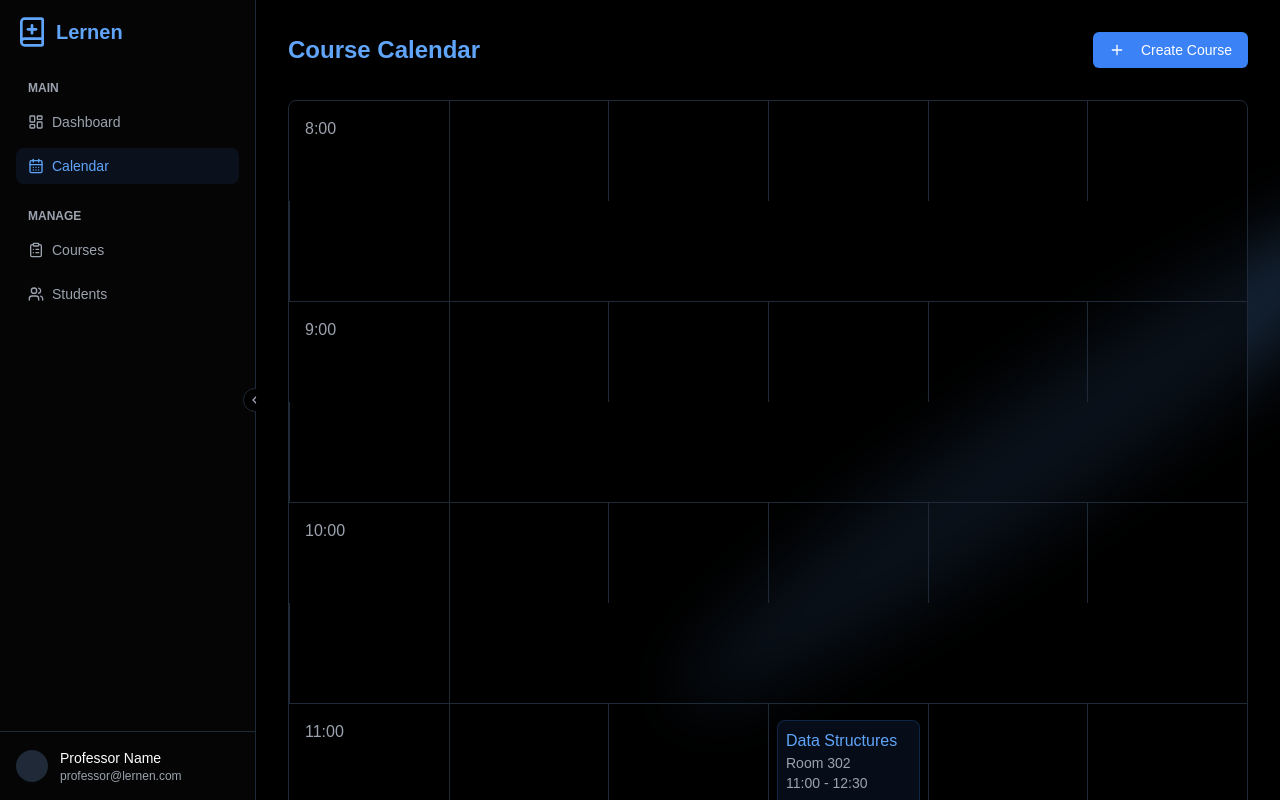
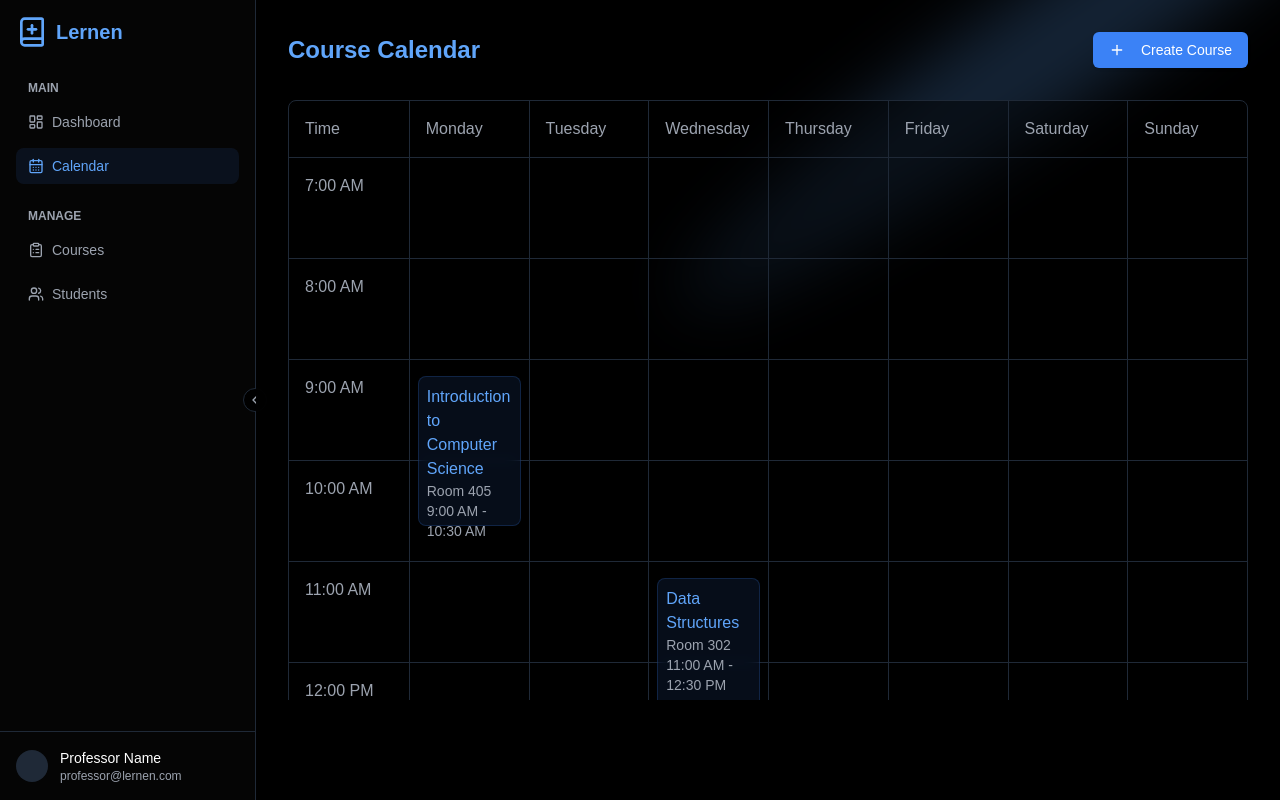
Before and after one commit to datasheng/csc336-teamproject-repo-bigdata, a Next.js app in the folder lernen/: page /professor/calendar in a window 1280 px wide. Built offline with nearby package versions, Linux system fonts and the light colour scheme.

Commit message:
Added Scroll Feature on Professor's Calendar

```diff
--- a/lernen/src/app/professor/calendar/page.tsx
+++ b/lernen/src/app/professor/calendar/page.tsx
@@ -13,6 +13,27 @@ import {
 } from "@/components/ui/dialog";
 import { Button } from "@/components/ui/button";
 import Navbar from '@/components/ui/navbar';
+
+// Helper function to format time in 12-hour format
+const formatTime = (time: string) => {
+    const [hours, minutes] = time.split(':').map(Number);
+    const period = hours >= 12 ? 'PM' : 'AM';
+    const formattedHours = hours % 12 || 12;
+    return `${formattedHours}:${minutes.toString().padStart(2, '0')} ${period}`;
+};
+
+// Generate time slots from 7 AM to 9 PM
+const generateTimeSlots = () => {
+    const slots = [];
+    for (let hour = 7; hour <= 21; hour++) {
+        const formattedHour = hour.toString().padStart(2, '0');
+        slots.push(`${formattedHour}:00`);
+    }
+    return slots;
+};
+
+const timeSlots = generateTimeSlots();
+const daysOfWeek = ["Monday", "Tuesday", "Wednesday", "Thursday", "Friday", "Saturday", "Sunday"];
 
 // Dummy data structure that matches potential PostgreSQL schema
 const dummyCourses = [
@@ -38,9 +59,6 @@ const dummyCourses = [
     }
 ];
 
-const daysOfWeek = ["Monday", "Tuesday", "Wednesday", "Thursday", "Friday", "Saturday", "Sunday"];
-const timeSlots = Array.from({ length: 15 }, (_, i) => `${i + 8}:00`); // 7 AM to 9 PM
-
 export default function CalendarPage() {
     const [isNavCollapsed, setIsNavCollapsed] = useState(false);
     const [courses, setCourses] = useState(dummyCourses);
@@ -54,46 +72,80 @@ export default function CalendarPage() {
     });
     const [isDialogOpen, setIsDialogOpen] = useState(false);
 
-    const handleCreateCourse = (e: any) => {
+    const handleCreateCourse = (e: React.FormEvent) => {
         e.preventDefault();
-        // DummyData, use POST request when using PostgreSQL
+        // Validate time format and course overlap
+        if (!isValidTimeRange(newCourse.startTime, newCourse.endTime)) {
+            alert("Invalid time range. End time must be after start time.");
+            return;
+        }
+
+        if (hasTimeConflict(newCourse)) {
+            alert("This time slot conflicts with an existing course.");
+            return;
+        }
+
         setCourses([...courses, {
             ...newCourse,
             id: courses.length + 1,
             professorId: 1
         }]);
         setIsDialogOpen(false);
+        setNewCourse({
+            name: "",
+            code: "",
+            location: "",
+            startTime: "",
+            endTime: "",
+            dayOfWeek: "Monday"
+        });
     };
 
-    // Helper function to convert time string to minutes since midnight
-    const timeToMinutes = (time: any) => {
+    const isValidTimeRange = (start: string, end: string) => {
+        const startMinutes = timeToMinutes(start);
+        const endMinutes = timeToMinutes(end);
+        return startMinutes < endMinutes;
+    };
+
+    const hasTimeConflict = (newCourse: any) => {
+        return courses.some(existingCourse => {
+            if (existingCourse.dayOfWeek !== newCourse.dayOfWeek) return false;
+
+            const newStart = timeToMinutes(newCourse.startTime);
+            const newEnd = timeToMinutes(newCourse.endTime);
+            const existingStart = timeToMinutes(existingCourse.startTime);
+            const existingEnd = timeToMinutes(existingCourse.endTime);
+
+            return (newStart < existingEnd && newEnd > existingStart);
+        });
+    };
+
+    const timeToMinutes = (time: string) => {
         const [hours, minutes] = time.split(':').map(Number);
         return hours * 60 + minutes;
     };
 
-    // Helper function to check if a course overlaps with a given time slot
-    const doesCourseOverlap = (course: any, slotTime: any) => {
+    const doesCourseOverlap = (course: any, slotTime: string) => {
         const courseStart = timeToMinutes(course.startTime);
         const courseEnd = timeToMinutes(course.endTime);
         const slotStart = timeToMinutes(slotTime);
-        const slotEnd = timeToMinutes(slotTime) + 60; // Assuming 1-hour slots
+        const slotEnd = timeToMinutes(slotTime) + 60;
 
         return courseStart < slotEnd && courseEnd > slotStart;
     };
 
-    const getCourseForSlot = (day: any, time: any) => {
+    const getCourseForSlot = (day: string, time: string) => {
         return courses.find(course =>
             course.dayOfWeek === day &&
             doesCourseOverlap(course, time)
         );
     };
 
-    // Calculate the height of a course card based on its duration
     const getCourseHeight = (course: any) => {
         const startMinutes = timeToMinutes(course.startTime);
         const endMinutes = timeToMinutes(course.endTime);
         const duration = endMinutes - startMinutes;
-        const hourHeight = 100; // Base height for one hour in pixels
+        const hourHeight = 100;
         return (duration / 60) * hourHeight;
     };
 
@@ -129,13 +181,13 @@ export default function CalendarPage() {
                                 </DialogHeader>
 
                                 <form onSubmit={handleCreateCourse} className="space-y-4 mt-4">
-                                    {/* Form fields remain the same */}
                                     <div className="space-y-2">
                                         <label className="text-sm text-gray-400">Course Name</label>
                                         <div className="relative">
                                             <BookOpen className="absolute left-3 top-2.5 h-4 w-4 text-gray-500" />
                                             <input
                                                 type="text"
+                                                required
                                                 className="w-full pl-10 px-4 py-2 bg-black border border-gray-800 rounded-lg focus:outline-none focus:border-blue-500"
                                                 placeholder="Introduction to Computer Science"
                                                 value={newCourse.name}
@@ -150,6 +202,7 @@ export default function CalendarPage() {
                                             <Hash className="absolute left-3 top-2.5 h-4 w-4 text-gray-500" />
                                             <input
                                                 type="text"
+                                                required
                                                 className="w-full pl-10 px-4 py-2 bg-black border border-gray-800 rounded-lg focus:outline-none focus:border-blue-500"
                                                 placeholder="CSC 101"
                                                 value={newCourse.code}
@@ -165,6 +218,7 @@ export default function CalendarPage() {
                                                 <Clock className="absolute left-3 top-2.5 h-4 w-4 text-gray-500" />
                                                 <input
                                                     type="time"
+                                                    required
                                                     className="w-full pl-10 px-4 py-2 bg-black border border-gray-800 rounded-lg focus:outline-none focus:border-blue-500"
                                                     value={newCourse.startTime}
                                                     onChange={(e) => setNewCourse({ ...newCourse, startTime: e.target.value })}
@@ -178,6 +232,7 @@ export default function CalendarPage() {
                                                 <Clock className="absolute left-3 top-2.5 h-4 w-4 text-gray-500" />
                                                 <input
                                                     type="time"
+                                                    required
                                                     className="w-full pl-10 px-4 py-2 bg-black border border-gray-800 rounded-lg focus:outline-none focus:border-blue-500"
                                                     value={newCourse.endTime}
                                                     onChange={(e) => setNewCourse({ ...newCourse, endTime: e.target.value })}
@@ -192,6 +247,7 @@ export default function CalendarPage() {
                                             <MapPin className="absolute left-3 top-2.5 h-4 w-4 text-gray-500" />
                                             <input
                                                 type="text"
+                                                required
                                                 className="w-full pl-10 px-4 py-2 bg-black border border-gray-800 rounded-lg focus:outline-none focus:border-blue-500"
                                                 placeholder="Room 405"
                                                 value={newCourse.location}
@@ -203,6 +259,7 @@ export default function CalendarPage() {
                                     <div className="space-y-2">
                                         <label className="text-sm text-gray-400">Day of Week</label>
                                         <select
+                                            required
                                             className="w-full px-4 py-2 bg-black border border-gray-800 rounded-lg focus:outline-none focus:border-blue-500"
                                             value={newCourse.dayOfWeek}
                                             onChange={(e) => setNewCourse({ ...newCourse, dayOfWeek: e.target.value })}
@@ -224,17 +281,27 @@ export default function CalendarPage() {
                         </Dialog>
                     </div>
 
-                    {/* Calendar Grid */}
-                    <div className="relative z-10 overflow-x-auto">
+                    {/* Scrollable Calendar Grid */}
+                    <div className="relative z-10 h-[calc(100vh-200px)] overflow-hidden">
+                        <div className="h-full overflow-x-auto overflow-y-auto
+                                        scrollbar-thin scrollbar-track-black scrollbar-thumb-blue-600">
                             <div className="min-w-[800px] bg-black/50 rounded-lg border border-gray-800">
+                            {/* Calendar Header*/}
+                            <div className="grid grid-cols-8 border-b border-gray-800">
+                                <div className="p-4 text-gray-400">Time</div>
+                                {daysOfWeek.map(day => (
+                                    <div key={day} className="p-4 text-gray-400 font-medium border-l border-gray-800">
+                                        {day}
+                                    </div>
+                                ))}
+                            </div>
                             <div className="relative">
                                 {timeSlots.map(time => (
-                                    <div key={time} className="grid grid-cols-6 border-b border-gray-800">
-                                        <div className="p-4 text-gray-400">{time}</div>
+                                    <div key={time} className="grid grid-cols-8 border-b border-gray-800">
+                                        <div className="p-4 text-gray-400">{formatTime(time)}</div>
                                         {daysOfWeek.map(day => {
                                             const course = getCourseForSlot(day, time);
                                             const isStartTime = course && course.startTime === time;
-                                            const colIndex = daysOfWeek.indexOf(day) + 1;
 
                                             return (
                                                 <div key={day} className="p-4 border-l border-gray-800 relative min-h-[100px]">
@@ -251,7 +318,9 @@ export default function CalendarPage() {
                                                             <div className="relative z-30">
                                                                 <p className="text-blue-400 font-medium">{course.name}</p>
                                                                 <p className="text-sm text-gray-400">{course.location}</p>
-                                                                <p className="text-sm text-gray-400">{`${course.startTime} - ${course.endTime}`}</p>
+                                                                <p className="text-sm text-gray-400">
+                                                                    {`${formatTime(course.startTime)} - ${formatTime(course.endTime)}`}
+                                                                </p>
                                                             </div>
                                                         </div>
                                                     )}
@@ -264,6 +333,7 @@ export default function CalendarPage() {
                         </div>
                         </div>
                     </div>
+                </div>
             </main>
         </div>
     );
--- a/lernen/src/app/selectrole/page.tsx
+++ b/lernen/src/app/selectrole/page.tsx
@@ -6,7 +6,7 @@ import BlurFade from "@/components/ui/blur-fade";
 import { HoverEffect } from "@/components/ui/card-hover-effect";
 import Link from "next/link";
 
-{/* TODO : student page.tsx, and prof page.tsx
+{/* TODO : student page.tsx
            Redirect back to Student Dashboard, going to have a signup */}
 
 export default function SelectRole() {
```
Also changed, not shown: lernen/src/components/ui/calendar.tsx (line endings or trailing spaces). Lines whose indentation alone changed are shown as unchanged.
